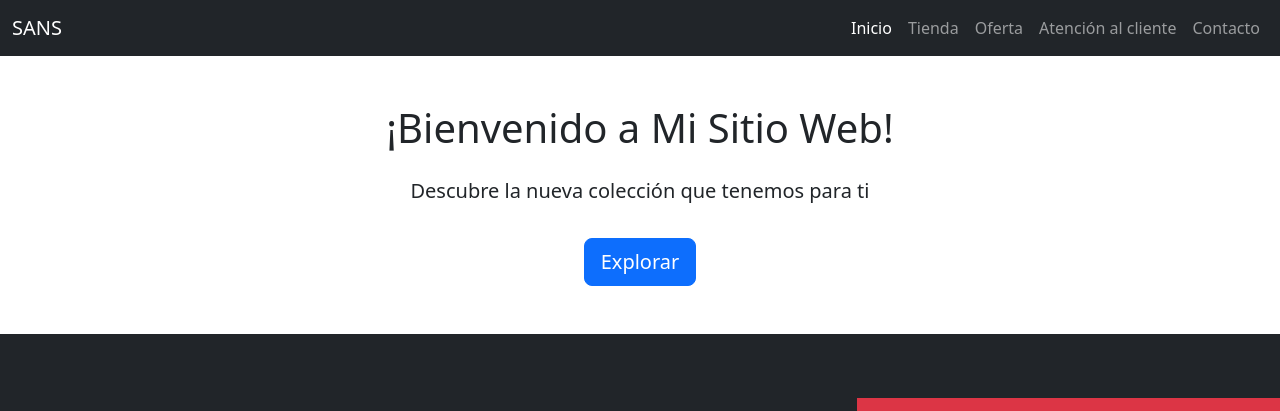
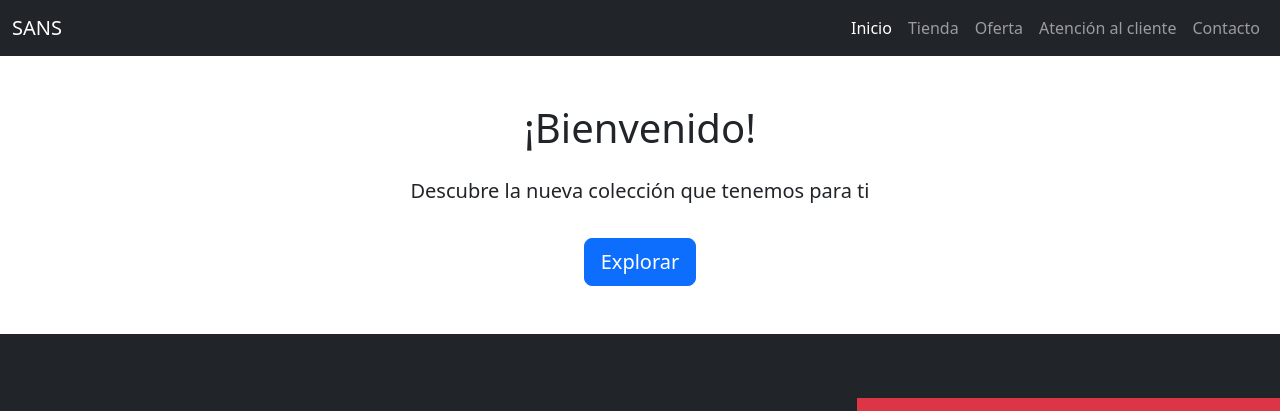
Before and after one commit to yorsthiven/sans, a plain HTML site: page index.html in a window 1280 px wide. Shown: the top 411 px of the page. Drawn offline with nearby package versions, Linux system fonts and the light colour scheme.

Commit message:
Update index.html

```diff
--- a/index.html
+++ b/index.html
@@ -39,7 +39,7 @@
 
     <!-- Contenido Principal -->
     <div class="container text-center mt-5">
-        <h1 class="mb-4">¡Bienvenido a Mi Sitio Web!</h1>
+        <h1 class="mb-4">¡Bienvenido!</h1>
         <p class="lead">Descubre la nueva colección que tenemos para ti</p>
         <a href="#" class="btn btn-primary btn-lg mt-3">Explorar</a>
     </div>
```
